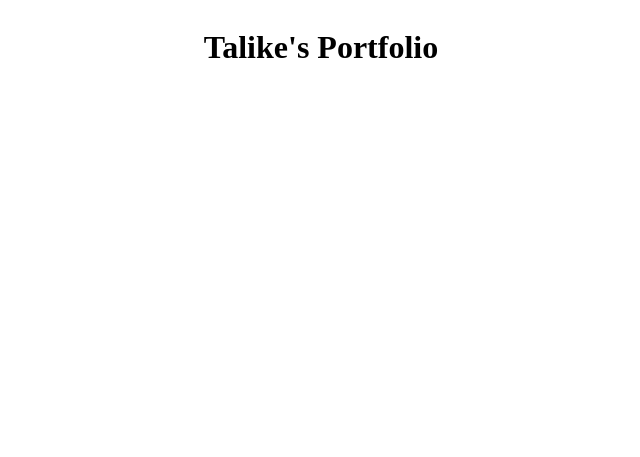
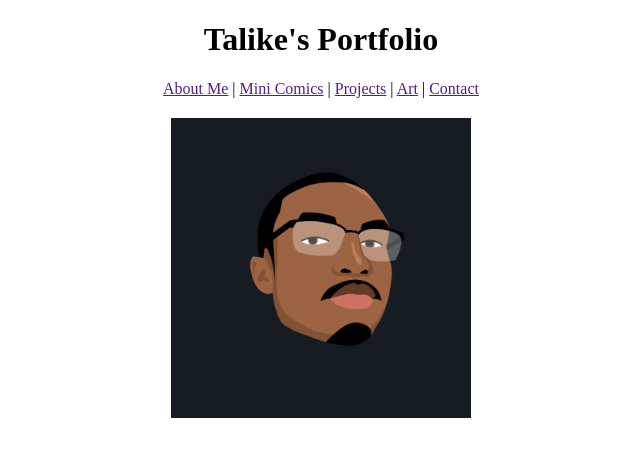
Before and after one commit to tahbee03/portfolio-website, a Flask app: page / in a window 1280 px wide. Shown: the top 457 px of the page, without its empty margins (319-959 px from the left). Run offline with Flask 2, Linux system fonts and the light colour scheme.

Commit message:
added a few more fundamental elements

```diff
--- a/app/static/styles/main.css
+++ b/app/static/styles/main.css
@@ -1,7 +1,15 @@
-div {
-    margin: auto;
+body {
     text-align: center;
-    display: inline-block;
+}
+
+div, nav {
+    /* margin: auto; */
+    /* display: inline-block; */
     width: 100%;
     /* color: pink; */
 }
+
+img {
+    margin: 20px;
+    width: 300px;
+}
--- a/app/templates/home.html
+++ b/app/templates/home.html
@@ -10,5 +10,13 @@
         <div>
             <h1>Talike's Portfolio</h1>
         </div>
+        <nav>
+            <a href="">About Me</a> |
+            <a href="">Mini Comics</a> |
+            <a href="">Projects</a> |
+            <a href="">Art</a> |
+            <a href="">Contact</a>
+        </nav>
+        <img src="/static/img/code_pfp.png" alt="pfp">
     </body>
 </html>
```
Also changed, not shown: app/static/img/code_pfp.png (added).
